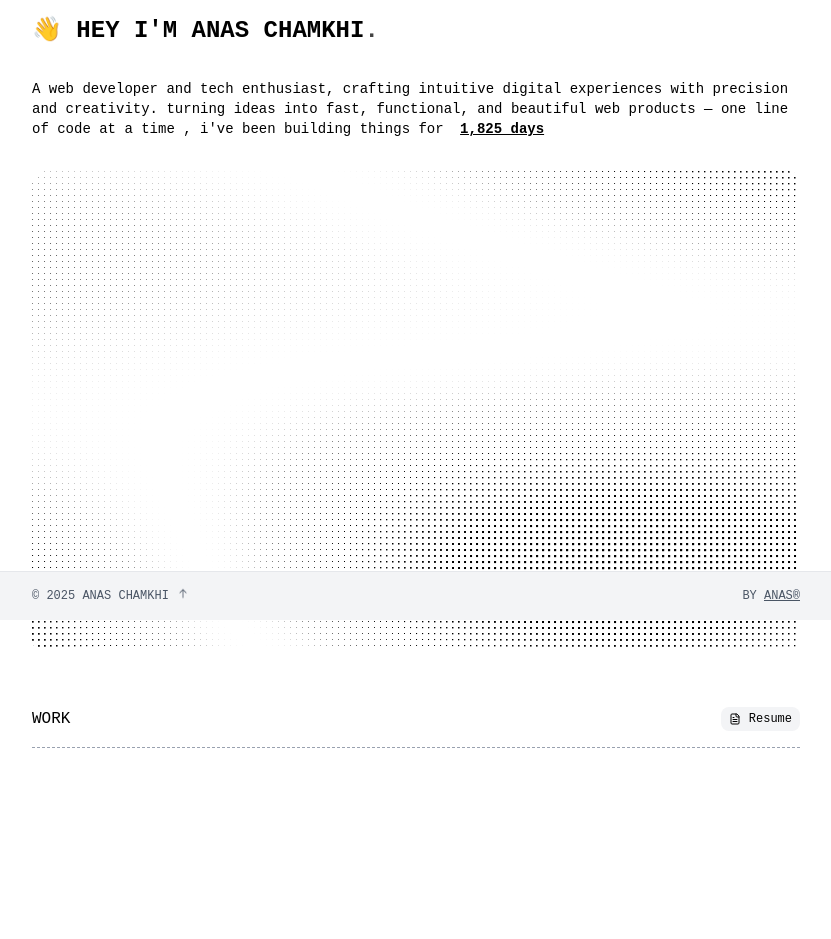
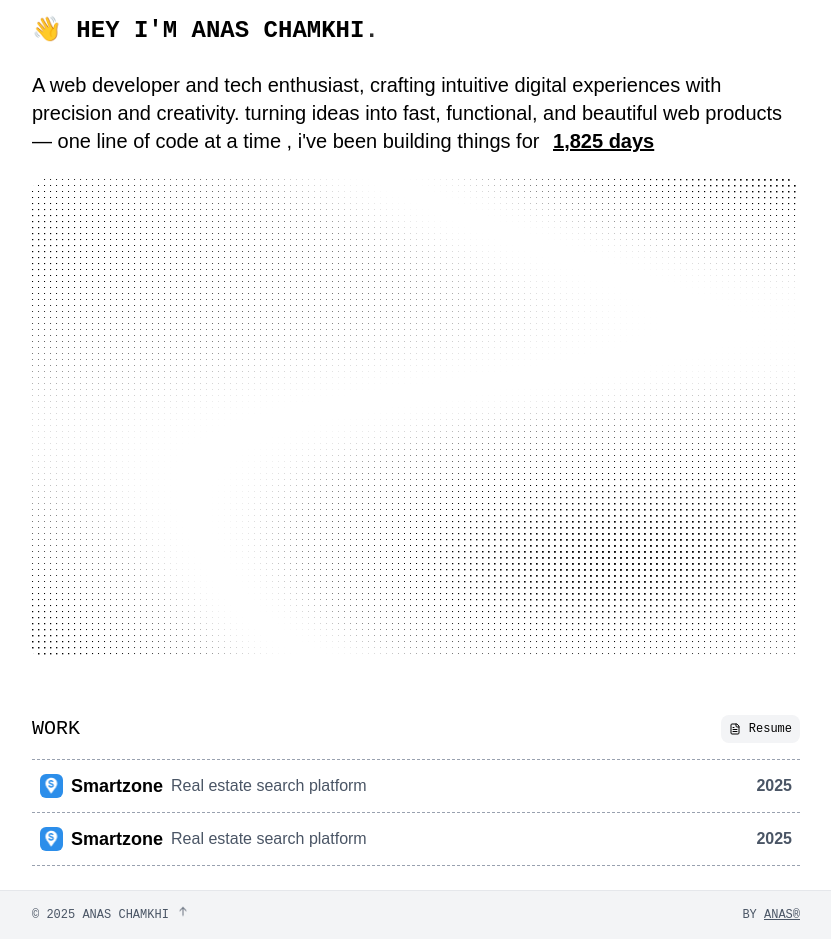
Before and after one commit to ChamkhiAnas/Portfolio, a React (Vite) app: page / in a window 1280 px wide. Shown: the part 180-1119 px from the top of the page, without its empty margins (224-1055 px from the left). Before the commit the page ends 928 px from the top, so only its background shows below. Built offline with nearby package versions, Linux system fonts and the light colour scheme.

Commit message:
Adding accordion to showCaseGrid

```diff
--- a/src/Componenets/Footer.css
+++ b/src/Componenets/Footer.css
@@ -1,3 +1,3 @@
 footer{
-
+        font-family: "JetBrains Mono", monospace;
 }
--- a/src/Componenets/Footer.jsx
+++ b/src/Componenets/Footer.jsx
@@ -1,7 +1,8 @@
+import './Footer.css'
 export default function Footer(){
     const year=new Date().getFullYear()
     return(
-        <footer className="w-full   absolute bottom-0  border-t border-gray-200 bg-gray-100  py-4">
+        <footer className="w-full   mt-6  border-t border-gray-200 bg-gray-100  py-4">
         <div className="flex max-w-3xl text-gray-600  m-0 m-auto  text-xs ">
             <p className="flex   gap-2  ">© {year} ANAS CHAMKHI <svg  className="animate-bounce cursor-pointer" width="12" height="12" viewBox="0 0 15 15" fill="none" xmlns="http://www.w3.org/2000/svg"><path d="M7.14645 2.14645C7.34171 1.95118 7.65829 1.95118 7.85355 2.14645L11.8536 6.14645C12.0488 6.34171 12.0488 6.65829 11.8536 6.85355C11.6583 7.04882 11.3417 7.04882 11.1464 6.85355L8 3.70711L8 12.5C8 12.7761 7.77614 13 7.5 13C7.22386 13 7 12.7761 7 12.5L7 3.70711L3.85355 6.85355C3.65829 7.04882 3.34171 7.04882 3.14645 6.85355C2.95118 6.65829 2.95118 6.34171 3.14645 6.14645L7.14645 2.14645Z" fill="currentColor" fill-rule="evenodd" clip-rule="evenodd"></path></svg></p>
             <label className="ml-auto">BY <span className="underline ">ANAS®</span></label>
--- a/src/Componenets/HomePage.css
+++ b/src/Componenets/HomePage.css
@@ -1,4 +1,7 @@
 .description{
-    font-family: "TheGoodMonolith", monospace;
+    font-family: "Darker Grotesque", sans-serif;
+}
 
+.name{
+    font-family: "JetBrains Mono", monospace;
 }
--- a/src/Componenets/HomePage.jsx
+++ b/src/Componenets/HomePage.jsx
@@ -1,18 +1,51 @@
 import './HomePage.css'
 import InteractiveNoiseBox from "./DotMatrix";
 import ShowcaseGrid from './ShowcaseGrid';
+import ShowcaseTitle from './ShowcaseTitle';
+
+import { useState } from 'react';
 
 export default function HomePage(){
+
+    const [work,setWork]=useState([
+        {name:"Smartzone",type:"Real estate search platform",year:"2025",
+        link:"smartzone.immo",
+        tags:["Go","Next.js","LiveKit","Python"],
+        logo:"/smartzone.svg",
+        isVisitLink:true,
+        status:false,
+        description:"Productizing real-time multimodal intelligence. Launched https://www.cartesia.ai/ink-whisper"},
+
+        {name:"Smartzone",type:"Real estate search platform",year:"2025",
+        link:"smartzone.immo",
+        tags:["Go","Next.js","LiveKit","Python"],
+        logo:"/smartzone.svg",
+        isVisitLink:true,
+        status:false,
+        description:"Productizing real-time multimodal intelligence. Launched https://www.cartesia.ai/ink-whisper"},
+
+    ])
+
+
+    function changeStatus(index){
+        setWork(prev =>
+            prev.map((item, i) =>
+              i === index ? { ...item, status: !item.status } : item
+            )
+          );
+    }
+
+
     return(
         <main className="flex flex-col max-w-3xl m-0 m-auto mt-10">
 
-            <h1 className="font-extrabold text-2xl">
+            <h1 className="name font-extrabold text-2xl">
             👋 HEY I'M ANAS CHAMKHI<span className="animate-pulse">.</span>
             </h1>
 
 
             <div className="grid description grid-cols-5">
-                <h4 className="text-sm my-8   font-normal  col-span-5">
+                <h4 className="text-xl my-6   font-medium  col-span-5">
                     A web developer and tech enthusiast, crafting intuitive digital experiences with precision and creativity.
                     turning ideas into fast, functional, and beautiful web products — one line of code at a time , i've been building things for <span className="underline font-semibold ml-2">1,825 days</span>
                 </h4>
@@ -28,8 +61,12 @@ export default function HomePage(){
 
 
 
+            <ShowcaseTitle title={"Work"} isButton={true}></ShowcaseTitle>
 
-            <ShowcaseGrid ></ShowcaseGrid>
+
+            {work.map((item, index) => (
+            <ShowcaseGrid onShow={()=>changeStatus(index)} key={index} {...item} />
+            ))}
 
 
 
--- a/src/Componenets/ShowcaseGrid.css
+++ b/src/Componenets/ShowcaseGrid.css
@@ -1,3 +1,17 @@
-.show-case{
-    font-family: "JetBrains Mono", monospace;
+
+
+.accordion-name{
+    font-family: "Darker Grotesque", sans-serif !important;
 }
+
+.accordion-hidden {
+    max-height: 0;
+    opacity: 0;
+    overflow: hidden;
+    transition: max-height 0.2s ease, opacity 0.2s ease;
+  }
+
+  .accordion-hidden.open {
+    max-height: 500px; /* large enough for content */
+    opacity: 1;
+  }
--- a/src/Componenets/ShowcaseGrid.jsx
+++ b/src/Componenets/ShowcaseGrid.jsx
@@ -1,13 +1,61 @@
-export default function ShowcaseGrid(){
+import './ShowcaseGrid.css'
+export default function ShowcaseGrid({name,type,year,link,tags,logo,isVisitLink,status,description,onShow}){
+
+    function showAccordion(){
+        onShow();
+    }
+
+
     return(
-        <section className="show-case mt-10">
+        <section className="show-case">
+                <div className="section-accordion">
 
-                <div className="section-name border-b border-dashed border-border border-gray-400 py-4 flex">
-                    <h6 className="uppercase font-medium text-md">Work</h6>
-                    <button className="flex cursor-pointer bg-gray-100 rounded-lg px-2 ml-auto justify-center items-center gap-1">
-                        <svg xmlns="http://www.w3.org/2000/svg" width="24" height="24" viewBox="0 0 24 24" fill="none" stroke="currentColor" stroke-width="2" stroke-linecap="round" stroke-linejoin="round" class="lucide lucide-file-text w-3 h-3 mr-1"><path d="M15 2H6a2 2 0 0 0-2 2v16a2 2 0 0 0 2 2h12a2 2 0 0 0 2-2V7Z"></path><path d="M14 2v4a2 2 0 0 0 2 2h4"></path><path d="M10 9H8"></path><path d="M16 13H8"></path><path d="M16 17H8"></path></svg>
-                        <label className="text-xs cursor-pointer">Resume</label>
-                    </button>
+                    <div className="accordion border-b border-dashed border-border border-gray-400 ">
+
+                        <div onClick={showAccordion} className="accordion-displayed py-3 px-2 hover:bg-gray-100 cursor-pointer flex w-full items-center gap-2">
+                            <div className="accordion-logo h-6 w-6 rounded-md"
+                                style={{
+                                    backgroundImage: `url(${logo})`,
+                                    backgroundSize: 'cover',
+                                    backgroundPosition: 'center'
+                                }}
+                            >
+                            </div>
+
+                            <div className="accordion-name cursor-pointer w-full flex items-center gap-2">
+                                <h3 className="text-lg font-semibold">{name}</h3>
+                                <label className='text-md cursor-pointer text-gray-600 font-medium'>{type}</label>
+                                <h6 className='ml-auto text-md text-gray-600 font-semibold'>{year}</h6>
+                            </div>
+                        </div>
+
+                        <div className={`accordion-hidden  px-5 ${status ? 'open py-3' : 'closed'}`}>
+                            <h4 className='accordion-place text-sm font-semibold cursor-pointer underline'>{link}</h4>
+                            <h5 className='accordion-decription text-sm py-1'>{description}</h5>
+
+                            <div className='accordion-tech flex w-full gap-2 text-sm py-3'>
+
+                            {
+                                tags.map((item,index)=>(
+                                    <label key={index} className='bg-gray-100 cursor-pointer px-2 rounded-sm py-1'>{item}</label>
+                                ))
+                            }
+
+                                {
+                                    isVisitLink &&
+                                    <div className='accordion-visit-link ml-auto cursor-pointer'>
+                                        <svg xmlns="http://www.w3.org/2000/svg" width="20" height="20" viewBox="0 0 24 24"><path fill="currentColor" fill-rule="evenodd" d="M4.01 13.032c-.17-.29-.3-.53-.39-.71c.09-.18.22-.42.39-.71c.37-.62.94-1.45 1.7-2.28c1.54-1.65 3.86-3.26 7.08-3.26c2.96 0 5.28 1.59 6.9 3.27c.8.83 1.41 1.67 1.82 2.3c.19.28.34.53.44.7c-.09.18-.22.41-.38.69c-.37.62-.94 1.45-1.7 2.28c-1.54 1.65-3.86 3.26-7.08 3.26s-5.54-1.61-7.08-3.26c-.76-.83-1.33-1.66-1.7-2.28m19.47-.41c.09-.21.08-.44-.02-.64v-.02s-.03-.04-.05-.07c-.03-.06-.07-.14-.13-.24c-.12-.2-.29-.49-.51-.83c-.45-.69-1.12-1.6-2-2.52c-1.76-1.82-4.44-3.73-7.98-3.73c-3.78 0-6.46 1.89-8.17 3.74c-.86.92-1.49 1.84-1.9 2.53c-.2.35-.36.64-.46.84c-.05.11-.09.19-.12.25c-.01.03-.02.05-.03.07v.02a.78.78 0 0 0 0 .6v.02c.01.02.02.04.03.07c.03.06.07.14.12.25c.1.2.26.49.46.84c.41.69 1.04 1.61 1.9 2.53c1.71 1.85 4.39 3.74 8.17 3.74s6.46-1.89 8.17-3.74c.86-.92 1.49-1.84 1.9-2.53c.2-.35.36-.64.46-.84c.05-.11.09-.19.12-.25c.01-.03.02-.05.03-.07v-.02zm-9.3-3.34l-.43-.69a1.15 1.15 0 0 0-1.92 0l-.43.69c-.42.66-.99 1.23-1.65 1.65l-.69.43a1.15 1.15 0 0 0 0 1.92l.69.43c.66.42 1.23.99 1.65 1.65l.43.69c.45.69 1.47.69 1.92 0l.43-.69c.42-.66.99-1.23 1.65-1.65l.69-.43c.69-.45.69-1.47 0-1.92l-.69-.43c-.66-.42-1.23-.99-1.65-1.65m-1.52.8l.13-.19l.13.19c.54.85 1.26 1.57 2.11 2.11l.19.13l-.19.13c-.85.54-1.57 1.26-2.11 2.11l-.13.19l-.13-.19a6.85 6.85 0 0 0-2.11-2.11l-.19-.13l.19-.13c.85-.54 1.57-1.26 2.11-2.11" color="currentColor"/></svg>
+                                    </div>
+                                }
+
+                            </div>
+
+
+                        </div>
+
+
+                    </div>
+
                 </div>
 
 
--- /dev/null
+++ b/src/Componenets/ShowcaseTitle.css
@@ -0,0 +1,3 @@
+.section-name{
+    font-family: "JetBrains Mono", monospace;
+}
--- /dev/null
+++ b/src/Componenets/ShowcaseTitle.jsx
@@ -0,0 +1,22 @@
+
+import './ShowcaseTitle.css'
+
+
+export default function ShowcaseTitle({title,isButton}){
+
+    return(
+        <div className="section-name mt-10 border-b border-dashed border-border border-gray-400 py-4 flex">
+        <h6 className="uppercase font-medium text-xl">{title}</h6>
+
+        {
+        isButton &&
+        <button className="flex cursor-pointer bg-gray-100 rounded-lg px-2 ml-auto justify-center items-center gap-1">
+            <svg xmlns="http://www.w3.org/2000/svg" width="24" height="24" viewBox="0 0 24 24" fill="none" stroke="currentColor" stroke-width="2" stroke-linecap="round" stroke-linejoin="round" class="lucide lucide-file-text w-3 h-3 mr-1"><path d="M15 2H6a2 2 0 0 0-2 2v16a2 2 0 0 0 2 2h12a2 2 0 0 0 2-2V7Z"></path><path d="M14 2v4a2 2 0 0 0 2 2h4"></path><path d="M10 9H8"></path><path d="M16 13H8"></path><path d="M16 17H8"></path></svg>
+            <label className="text-xs cursor-pointer">Resume</label>
+        </button>
+
+        }
+        </div>
+    )
+
+}
--- a/src/index.css
+++ b/src/index.css
@@ -1,8 +1,4 @@
 @import "tailwindcss";
 
 @import url('https://fonts.googleapis.com/css2?family=JetBrains+Mono:ital,wght@0,100..800;1,100..800&display=swap');
-@import url("https://fonts.cdnfonts.com/css/thegoodmonolith");
-
-*{
-    font-family: "JetBrains Mono", monospace;
-}
+@import url('https://fonts.googleapis.com/css2?family=Darker+Grotesque:wght@300..900&display=swap');
```
Also changed, not shown: public/smartzone.svg (added).
